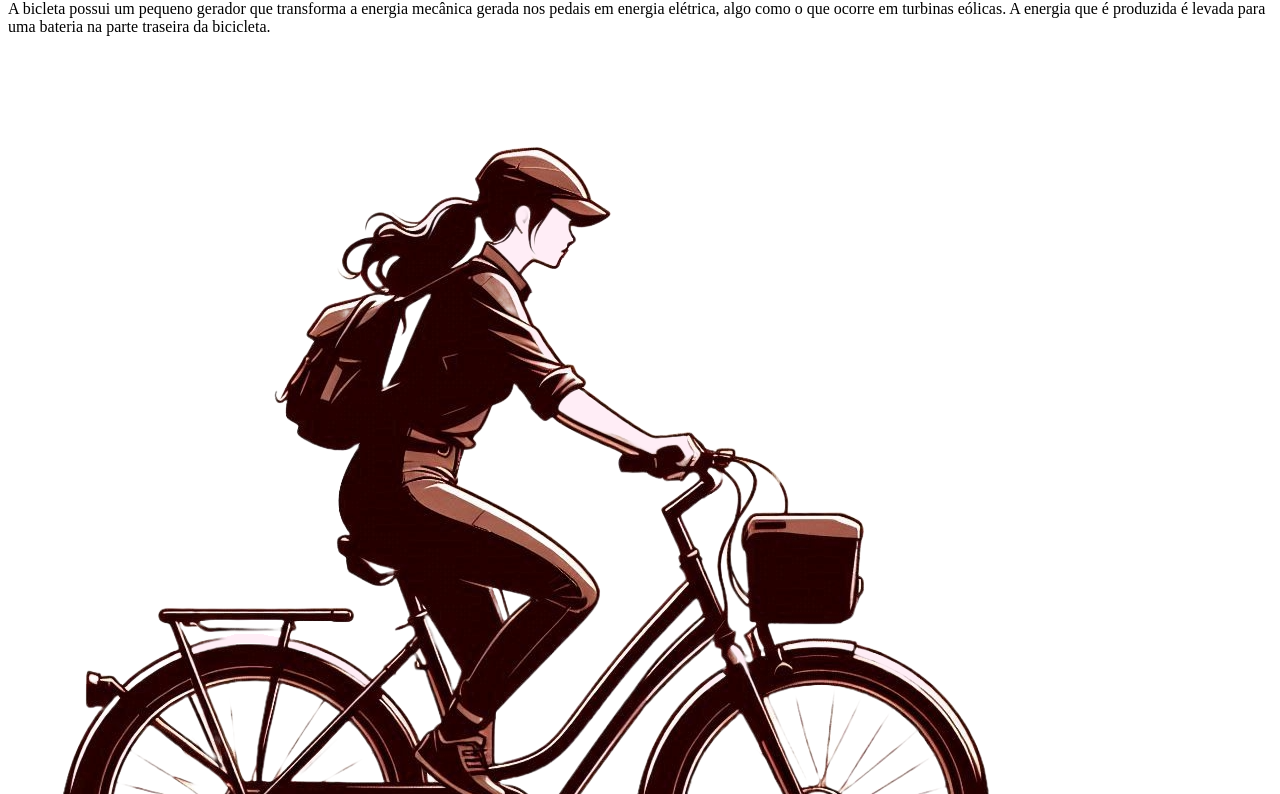
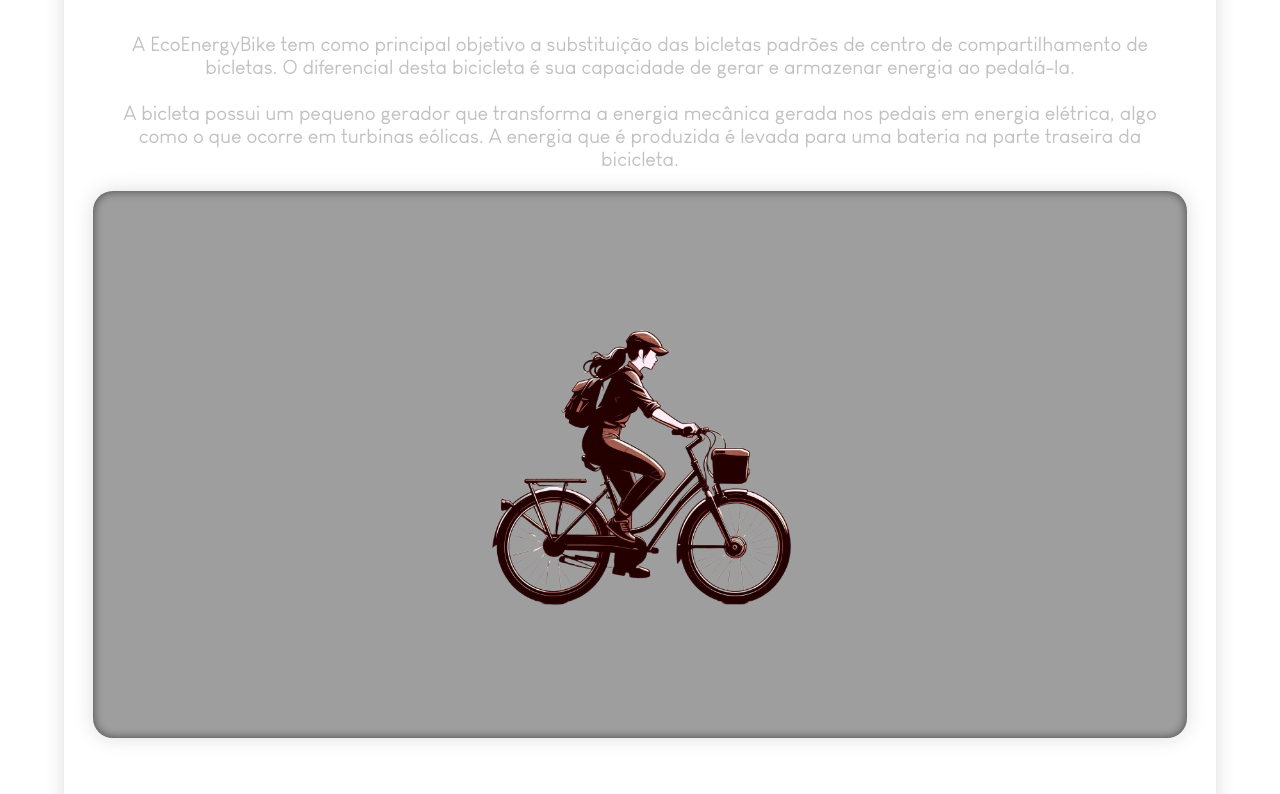
Before and after one commit to malvesbruno/EcoEnergyBike, a plain HTML site: page index.html in a window 1280 px wide. Shown: the part 233-1027 px from the top of the page. Drawn offline with Linux system fonts and the light colour scheme; the site is published under a folder, as on GitHub Pages, so addresses that start at the root find nothing.

Commit message:
Update index.html

```diff
--- a/index.html
+++ b/index.html
@@ -5,7 +5,7 @@
     <meta name="viewport" content="width=device-width, initial-scale=1.0">
     <title>EcoEnergyBike</title>
     <link rel="icon" href="scr/imgs/ico.png">
-    <link rel="stylesheet" href="/scr/css/stylesheet.css">
+    <link rel="stylesheet" href="scr/css/stylesheet.css">
     <script src="scr/script/script.js"></script>
 </head>
 <body>
```
